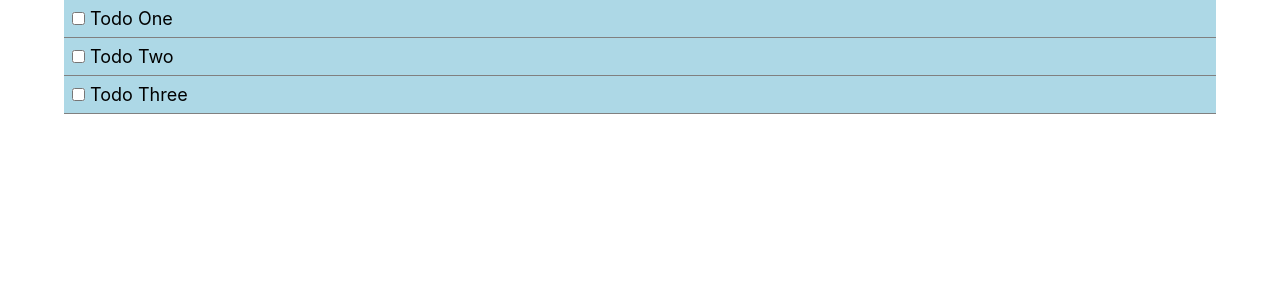
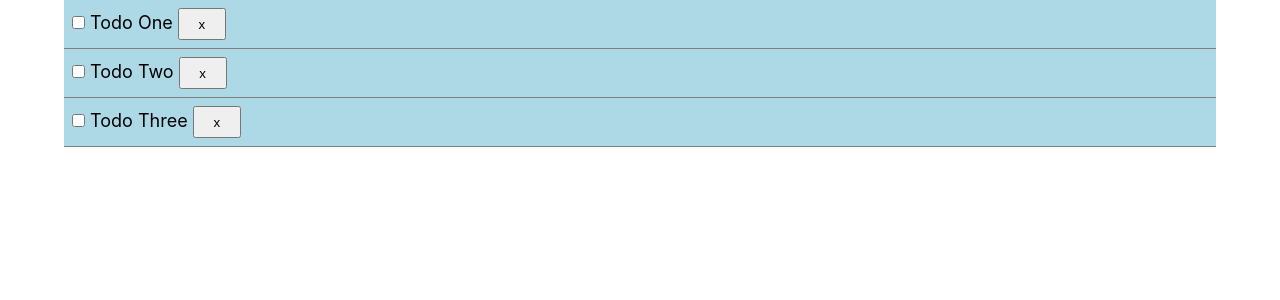
Before and after one commit to christocarr/vue-todos, a Vue app: page / in a window 1280 px wide. Shown: the top 300 px of the page. Built offline with nearby package versions, Linux system fonts and the light colour scheme.

Commit message:
Add delete buttons to todo items

```diff
--- a/src/components/TodoItem.vue
+++ b/src/components/TodoItem.vue
@@ -3,6 +3,7 @@
     <p>
       <input type="checkbox" v-on:change="makeComplete">
       {{ todo.name }}
+      <button class="delete-button">x</button>
     </p>
   </div>
 </template>
@@ -29,4 +30,9 @@ export default {
   .is-complete {
     text-decoration: line-through;
   }
+
+  .delete-button {
+    width: 3rem;
+    height: 2rem;
+  }
 </style>
```
